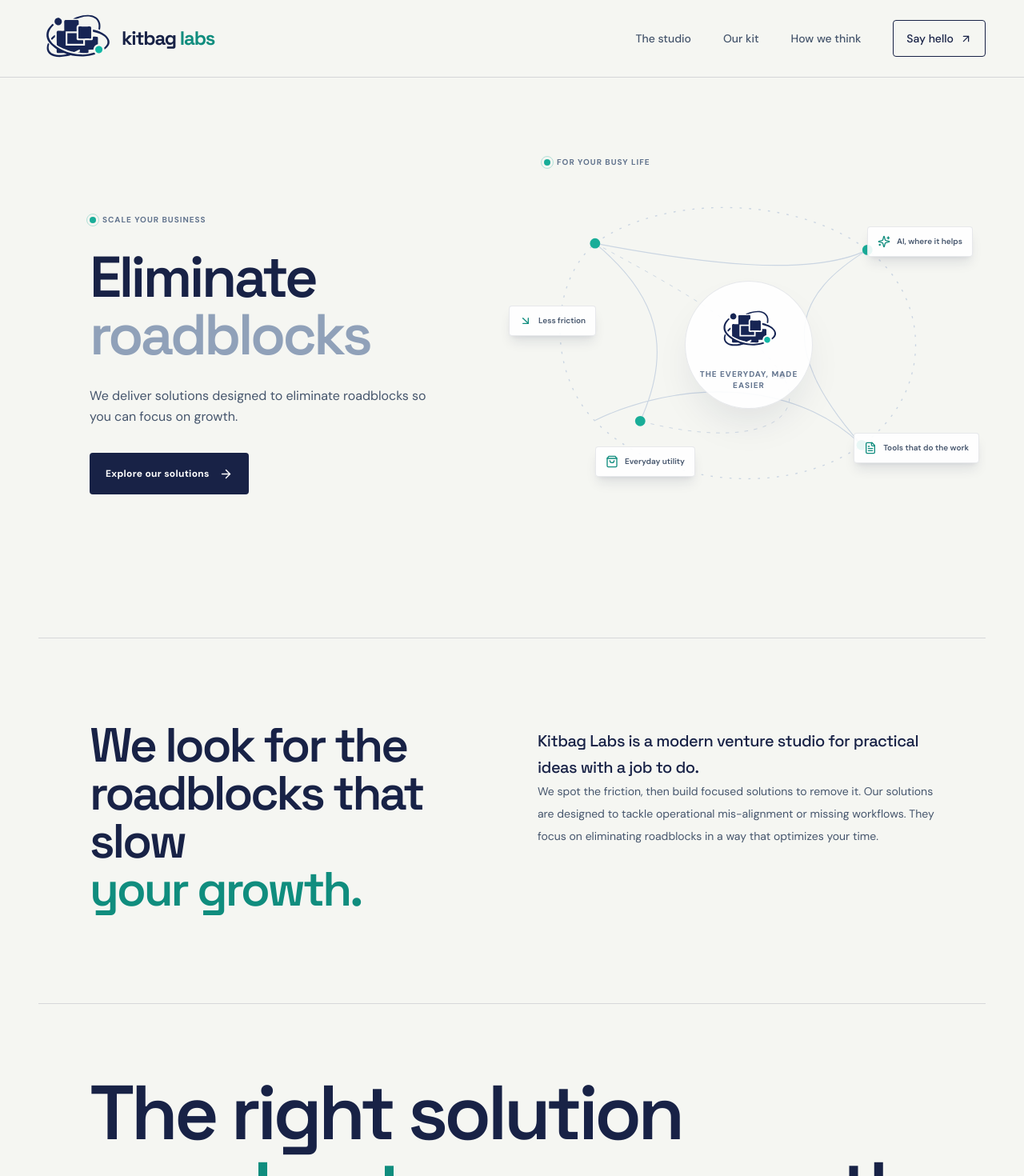
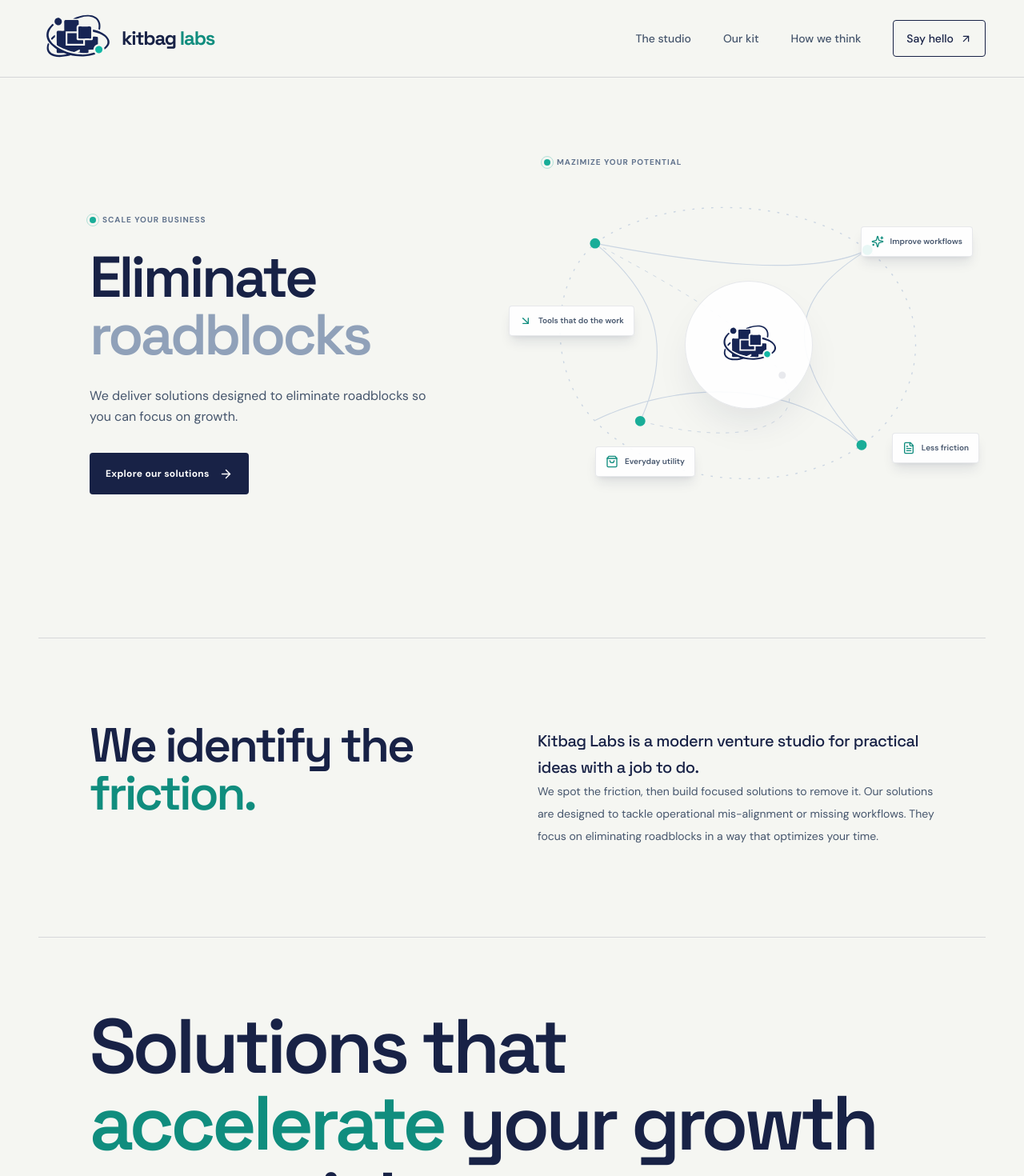
Before and after one commit to bakosbits/kitbaglabs, a React (Vite) app: page / in a window 1280 px wide. Shown: the top 1470 px of the page at 80% size. Built offline with nearby package versions, Linux system fonts and the light colour scheme.

Commit message:
update: layout

```diff
--- a/src/pages/Home.tsx
+++ b/src/pages/Home.tsx
@@ -22,7 +22,7 @@ function RouteChip({ position, icon, children }: { position: string; icon: React
 function RouteMap() {
     return (
         <div className="relative mx-auto aspect-7/6 w-full max-w-lg text-slate-300 lg:max-w-xl" aria-label="Kitbag Labs turns everyday friction into practical tools" role="img">
-            <div className="absolute top-3 left-8 z-10 flex items-center gap-2 text-2xs font-bold tracking-widest text-slate-500"><PulseDot />FOR YOUR BUSY LIFE</div>
+            <div className="absolute top-3 left-8 z-10 flex items-center gap-2 text-2xs font-bold tracking-widest text-slate-500"><PulseDot />MAZIMIZE YOUR POTENTIAL</div>
             <svg className="absolute top-[5%] left-[4%] h-11/12 w-11/12 overflow-visible" viewBox="0 0 580 480" fill="none" aria-hidden="true">
                 <path d="M80 96C172 29 353 29 454 105C544 173 543 304 446 373C340 449 163 427 79 339C17 275 15 153 80 96Z" stroke="currentColor" strokeWidth="1.5" strokeDasharray="3 10" />
                 <path d="M80 96C165 166 188 239 142 340M454 105C357 165 324 235 446 373M80 339C194 284 350 280 446 373M80 96C218 122 374 144 454 105" stroke="currentColor" strokeWidth="1.25" />
@@ -33,13 +33,12 @@ function RouteMap() {
                 <circle cx="446" cy="373" r="7" fill="#19ad98" />
                 <circle cx="337" cy="277" r="5" fill="#182246" />
             </svg>
-            <RouteChip position="top-1/5 right-2" icon={<Sparkles />}>AI, where it helps</RouteChip>
-            <RouteChip position="top-2/5 left-0 md:-left-3" icon={<ArrowDownRight />}>Less friction</RouteChip>
-            <RouteChip position="right-0 bottom-1/5" icon={<FileText />}>Tools that do the work</RouteChip>
+            <RouteChip position="top-1/5 right-2" icon={<Sparkles />}>Improve workflows</RouteChip>
+            <RouteChip position="top-2/5 left-0 md:-left-3" icon={<ArrowDownRight />}>Tools that do the work</RouteChip>
+            <RouteChip position="right-0 bottom-1/5" icon={<FileText />}>Less friction</RouteChip>
             <RouteChip position="bottom-1/6 left-1/6" icon={<ShoppingBag />}>Everyday utility</RouteChip>
             <div className="absolute top-1/2 left-1/2 z-10 flex size-32 -translate-1/2 flex-col items-center justify-center gap-2 rounded-full border border-ink/10 bg-white/90 px-3 text-center shadow-2xl shadow-ink/10 md:size-36 lg:size-40">
                 <img className="size-12 object-contain md:size-16 lg:size-20" src="/kitbag-logo.svg" alt="" />
-                <span className="text-2xs font-bold tracking-widest text-slate-500">THE EVERYDAY, MADE EASIER</span>
             </div>
         </div>
     );
@@ -202,7 +201,7 @@ export default function Home() {
                 <Section id="studio" labelledBy="studio-title" className="border-t border-line pt-6 pb-18 md:pb-28">
                     <div className="mt-12 grid md:mt-20 md:grid-cols-2 md:gap-12 lg:gap-16 xl:mx-16">
                         <h2 className={`${display} text-4xl leading-none tracking-tighter sm:text-5xl xl:text-6xl`} id="studio-title">
-                            We look for the{" "}<br className="hidden md:inline" />roadblocks that slow{" "}<br className="hidden md:inline" /><em className="text-teal-dark not-italic">your growth.</em>
+                            We identify the{" "}<br className="hidden md:inline" /><em className="text-teal-dark not-italic">friction.</em>
                         </h2>
                         <div className="pt-9 text-sm leading-loose text-slate-600 md:pt-2">
                             <p className="max-w-lg font-display text-lg leading-relaxed font-medium tracking-tight text-ink md:text-xl">Kitbag Labs is a modern venture studio for practical ideas with a job to do.</p>
@@ -213,7 +212,7 @@ export default function Home() {
 
                 <Section id="approach" labelledBy="approach-title" className="border-t border-line pt-6 pb-18 md:pb-28 xl:px-16">
                     <h2 id="approach-title" className={`${display} mt-12 mb-10 text-4xl leading-none tracking-tighter sm:text-5xl md:mt-16 md:text-6xl md:mb-16 lg:text-7xl xl:text-8xl`}>
-                        The right solution{" "}<br className="hidden md:inline" /><span className="text-teal-dark">accelerates{" "}</span> your growth potential.
+                        Solutions that{" "}<br className="hidden md:inline" /><span className="text-teal-dark">accelerate{" "}</span> your growth potential.
                     </h2>
                     <div className="grid border-t border-line md:grid-cols-3">
                         {approachSteps.map((step, i) => (
```
